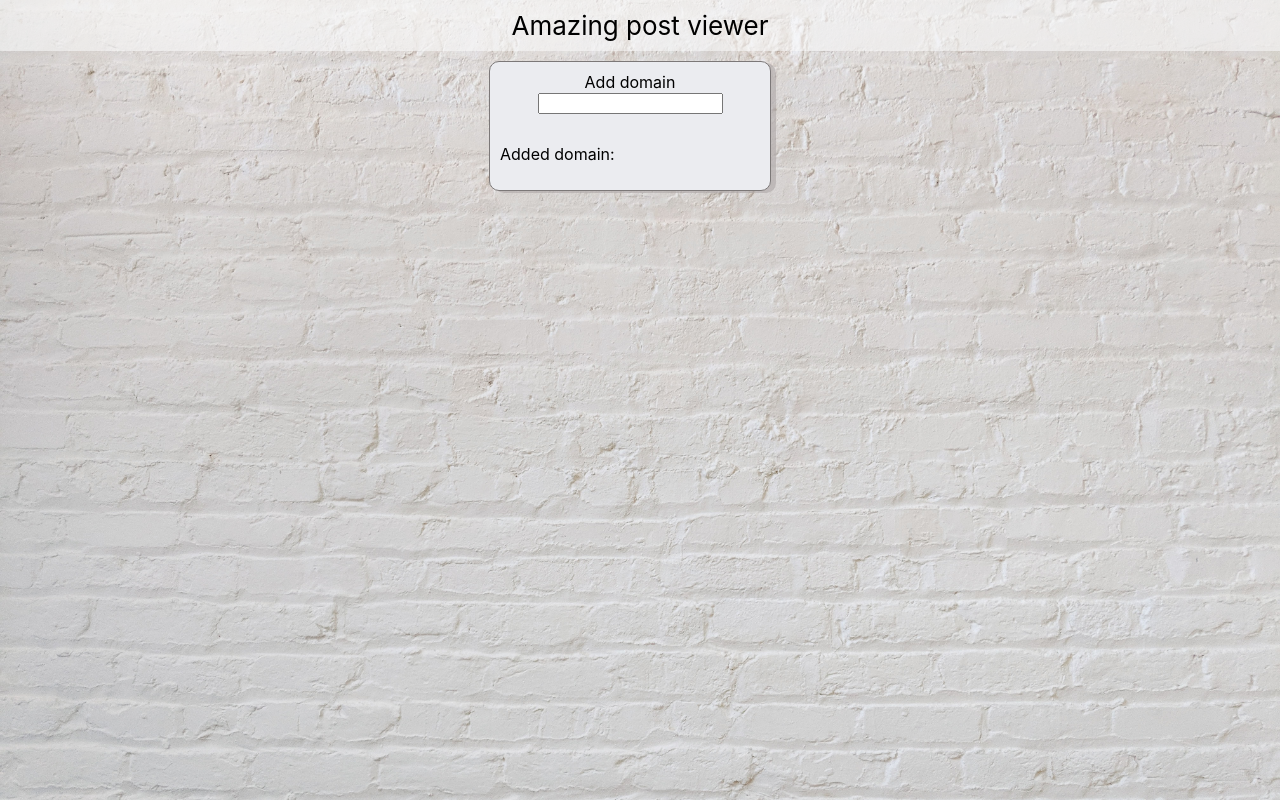
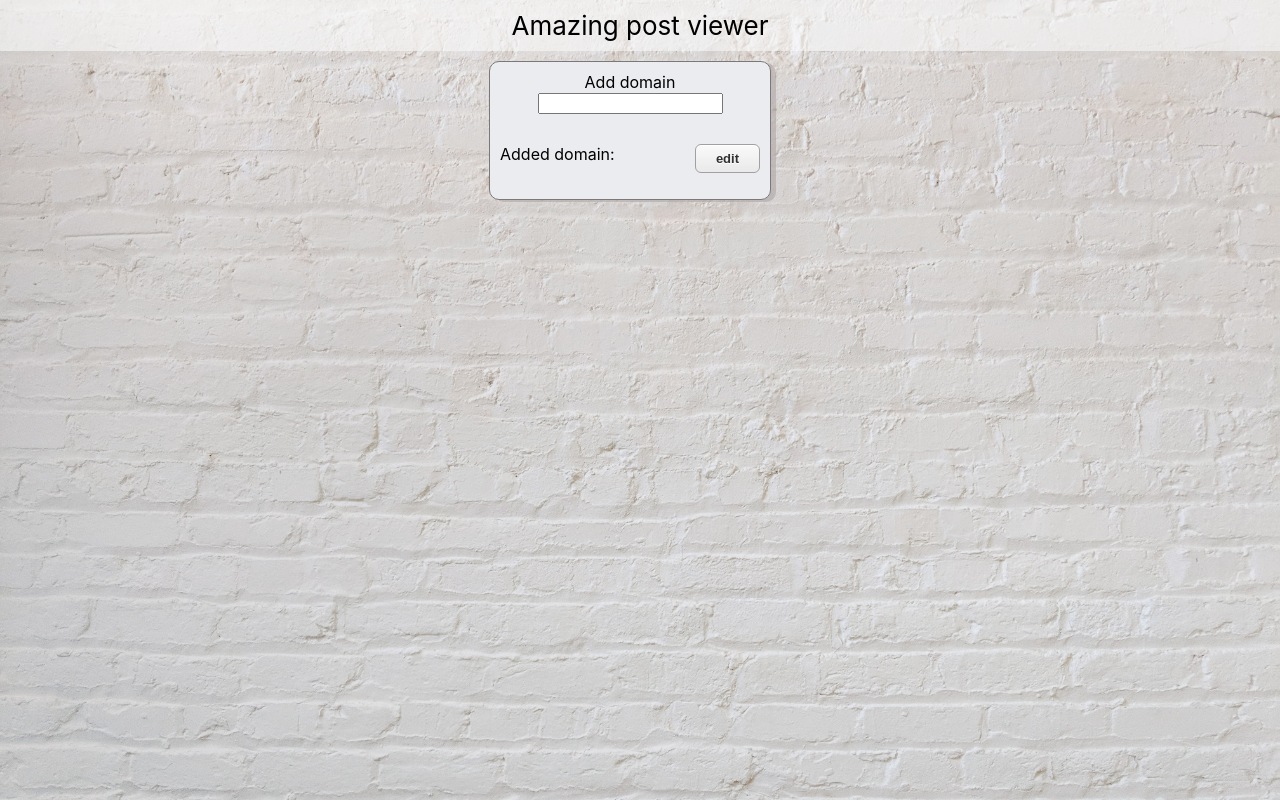
Before and after one commit to EveScolded/Wordpress-blog-viewer, a React (Create React App) app: page / in a window 1280 px wide. Built offline with nearby package versions, Linux system fonts and the light colour scheme.

Commit message:
adding edit button

```diff
--- a/package.json
+++ b/package.json
@@ -2,6 +2,7 @@
   "name": "wordpress-blog-viewer",
   "version": "0.1.0",
   "private": true,
+  "homepage": "https://evescolded.github.io/Wordpress-blog-viewer/",
   "dependencies": {
     "@testing-library/jest-dom": "^5.14.1",
     "@testing-library/react": "^11.2.7",
@@ -21,7 +22,9 @@
     "start": "react-scripts start",
     "build": "react-scripts build",
     "test": "react-scripts test",
-    "eject": "react-scripts eject"
+    "eject": "react-scripts eject",
+    "predeploy": "npm run build",
+    "deploy": "gh-pages -d build"
   },
   "eslintConfig": {
     "extends": [
--- /dev/null
+++ b/src/components/Button.module.css
@@ -0,0 +1,25 @@
+.button {
+  box-shadow: inset 0px 1px 0px 0px #ffffff;
+  background: linear-gradient(to bottom, #f9f9f9 5%, #e9e9e9 100%);
+  background-color: #f9f9f9;
+  border-radius: 6px;
+  border: 1px solid #a19f9f;
+  display: inline-block;
+  cursor: pointer;
+  color: #313131;
+  font-family: Arial;
+  font-size: 13px;
+  font-weight: bold;
+  padding: 6px 20px;
+  text-decoration: none;
+  text-shadow: 0px 1px 0px #ffffff;
+}
+.button:hover {
+  background: linear-gradient(to bottom, #e9e9e9 5%, #f9f9f9 100%);
+  background-color: #e9e9e9;
+}
+
+.button::active {
+  position: relative;
+  top: 1px;
+}
--- /dev/null
+++ b/src/components/Button.tsx
@@ -0,0 +1,16 @@
+import React from "react";
+import classes from "./Button.module.css";
+
+interface ButtonProps {
+  onClick: () => void;
+}
+
+export default class Button extends React.Component<ButtonProps, {}> {
+  render() {
+    return (
+      <button className={classes.button} onClick={this.props.onClick}>
+        {this.props.children}
+      </button>
+    );
+  }
+}
--- a/src/components/SideBar.module.css
+++ b/src/components/SideBar.module.css
@@ -19,6 +19,8 @@
 }
 
 .domainList {
+  display: flex;
+  justify-content: space-between;
   margin-top: 30px;
-  text-align: left;
+  /* text-align: left; */
 }
--- a/src/components/SideBar.tsx
+++ b/src/components/SideBar.tsx
@@ -1,4 +1,5 @@
 import React from "react";
+import Button from "./Button";
 import classes from "./SideBar.module.css";
 
 interface SideBarProps {
@@ -15,6 +16,8 @@ export default class SideBar extends React.Component<SideBarProps, {}> {
     e.target.value = "";
   };
 
+  showDeleteButtons = () => {};
+
   render() {
     return (
       <div className={classes.sideBar}>
@@ -24,12 +27,13 @@ export default class SideBar extends React.Component<SideBarProps, {}> {
         </form>
         <div className={classes.domainList}>
           Added domain:
-          <ul>
-            {this.props.domainList.map((domain) => (
-              <li>{domain}</li>
-            ))}
-          </ul>
+          <Button onClick={this.showDeleteButtons}>edit</Button>
         </div>
+        <ul>
+          {this.props.domainList.map((domain) => (
+            <li>{domain}</li>
+          ))}
+        </ul>
       </div>
     );
   }
```
Also changed, not shown: 1 other file (tests, documents, lock files or other folders).
